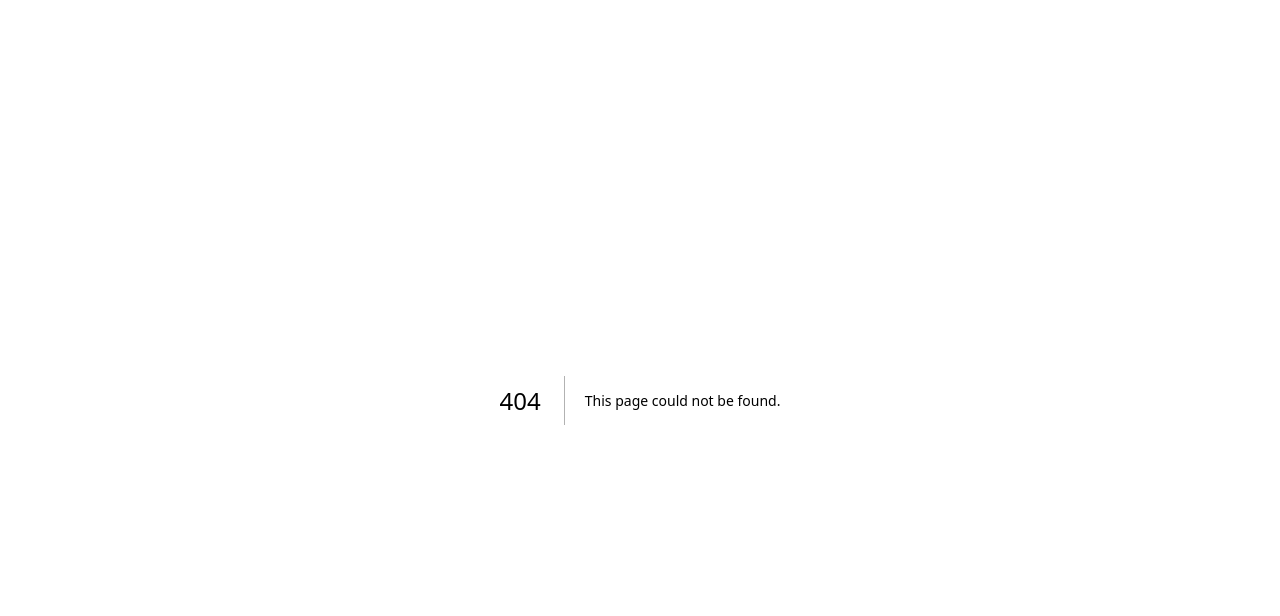
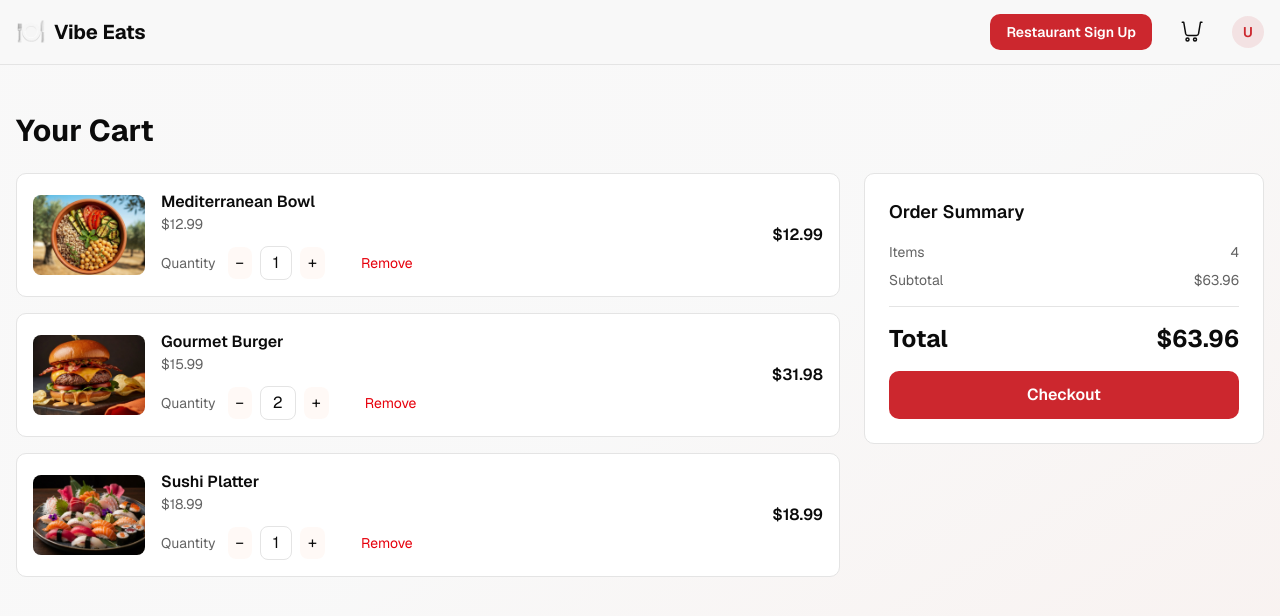
Before and after one commit to SagnikSaha01/CSC510-002-4, a Next.js app in the folder proj2/frontend/: page /cart in a window 1280 px wide. Before the commit this address had no page. Shown: the top 616 px of the page. Built offline with nearby package versions, Linux system fonts and the light colour scheme.

Commit message:
implementation of frontend for shopping cart

```diff
--- /dev/null
+++ b/proj2/frontend/app/cart/page.tsx
@@ -0,0 +1,118 @@
+"use client"
+
+import { useState, useMemo } from "react"
+import Header from "@/components/header"
+
+interface CartItem {
+  id: number
+  title: string
+  price: number
+  image?: string
+  quantity: number
+}
+
+const mockCart: CartItem[] = [
+  { id: 1, title: "Mediterranean Bowl", price: 12.99, image: "/mediterranean-bowl-healthy-food.jpg", quantity: 1 },
+  { id: 2, title: "Gourmet Burger", price: 15.99, image: "/gourmet-burger.jpg", quantity: 2 },
+  { id: 3, title: "Sushi Platter", price: 18.99, image: "/sushi-platter.jpg", quantity: 1 },
+]
+
+export default function CartPage() {
+  const [items, setItems] = useState<CartItem[]>(mockCart)
+
+  const updateQuantity = (id: number, qty: number) => {
+    setItems((prev) => prev.map((it) => (it.id === id ? { ...it, quantity: Math.max(1, qty) } : it)))
+  }
+
+  const removeItem = (id: number) => setItems((prev) => prev.filter((it) => it.id !== id))
+
+  const total = useMemo(() => items.reduce((sum, it) => sum + it.price * it.quantity, 0), [items])
+
+  return (
+    <main className="min-h-screen bg-gradient-to-br from-background via-background to-accent/5">
+      <Header />
+
+      <div className="container mx-auto px-4 py-12">
+        <h1 className="text-3xl font-bold text-foreground mb-6">Your Cart</h1>
+
+        {items.length === 0 ? (
+          <div className="p-8 bg-card rounded-lg border border-border text-center">
+            <p className="text-muted-foreground mb-4">Your cart is empty.</p>
+            <p className="text-sm text-muted-foreground">Add some tasty items from recommendations!</p>
+          </div>
+        ) : (
+          <div className="grid grid-cols-1 lg:grid-cols-3 gap-6">
+            <div className="lg:col-span-2 space-y-4">
+              {items.map((item) => (
+                <div key={item.id} className="flex items-center gap-4 p-4 bg-card rounded-lg border border-border">
+                  <div className="w-28 h-20 bg-muted rounded-md overflow-hidden flex-shrink-0">
+                    <img src={item.image || "/placeholder.svg"} alt={item.title} className="w-full h-full object-cover" />
+                  </div>
+
+                  <div className="flex-1">
+                    <h3 className="font-semibold text-foreground">{item.title}</h3>
+                    <p className="text-sm text-muted-foreground">${item.price.toFixed(2)}</p>
+
+                    <div className="mt-3 flex items-center gap-3">
+                      <label className="text-sm text-muted-foreground">Quantity</label>
+                      <div className="flex items-center gap-2">
+                        <button
+                          onClick={() => updateQuantity(item.id, item.quantity - 1)}
+                          className="px-2 py-1 bg-secondary/5 rounded-md"
+                        >
+                          −
+                        </button>
+                        <div className="px-3 py-1 border rounded-md">{item.quantity}</div>
+                        <button
+                          onClick={() => updateQuantity(item.id, item.quantity + 1)}
+                          className="px-2 py-1 bg-secondary/5 rounded-md"
+                        >
+                          +
+                        </button>
+                      </div>
+
+                      <button
+                        onClick={() => removeItem(item.id)}
+                        className="ml-6 text-sm text-destructive hover:underline"
+                      >
+                        Remove
+                      </button>
+                    </div>
+                  </div>
+
+                  <div className="text-right">
+                    <div className="font-semibold text-foreground">${(item.price * item.quantity).toFixed(2)}</div>
+                  </div>
+                </div>
+              ))}
+            </div>
+
+            <aside className="p-6 bg-card rounded-lg border border-border h-fit">
+              <h2 className="text-lg font-semibold text-foreground mb-4">Order Summary</h2>
+              <div className="flex items-center justify-between text-sm text-muted-foreground mb-2">
+                <span>Items</span>
+                <span>{items.reduce((c, it) => c + it.quantity, 0)}</span>
+              </div>
+
+              <div className="flex items-center justify-between text-sm text-muted-foreground mb-4">
+                <span>Subtotal</span>
+                <span>${total.toFixed(2)}</span>
+              </div>
+
+              <div className="border-t border-border pt-4">
+                <div className="flex items-center justify-between text-2xl font-bold text-foreground mb-4">
+                  <span>Total</span>
+                  <span>${total.toFixed(2)}</span>
+                </div>
+
+                <button className="w-full px-4 py-3 bg-primary text-primary-foreground rounded-lg font-semibold hover:bg-primary/90 transition-colors">
+                  Checkout
+                </button>
+              </div>
+            </aside>
+          </div>
+        )}
+      </div>
+    </main>
+  )
+}
--- a/proj2/frontend/components/header.tsx
+++ b/proj2/frontend/components/header.tsx
@@ -1,6 +1,35 @@
+"use client"
+
 import Link from "next/link"
+import { useEffect, useState } from "react"
 
 export default function Header() {
+  const [count, setCount] = useState(0)
+
+  const getCartCount = () => {
+    try {
+      const raw = localStorage.getItem("cart")
+      if (!raw) return 0
+      const items = JSON.parse(raw)
+      if (!Array.isArray(items)) return 0
+      return items.reduce((s: number, it: any) => s + (Number(it.quantity) || 1), 0)
+    } catch (e) {
+      return 0
+    }
+  }
+
+  useEffect(() => {
+    // initialize
+    setCount(getCartCount())
+
+    // update when other tabs/windows change localStorage
+    const handler = () => setCount(getCartCount())
+    window.addEventListener("storage", handler)
+
+    // cleanup
+    return () => window.removeEventListener("storage", handler)
+  }, [])
+
   return (
     <header className="sticky top-0 z-50 bg-background/80 backdrop-blur-md border-b border-border">
       <div className="container mx-auto px-4 py-3 flex items-center justify-between">
@@ -16,6 +45,19 @@ export default function Header() {
           >
             Restaurant Sign Up
           </Link>
+
+          <Link href="/cart" className="relative inline-flex items-center px-3 py-2 rounded-lg hover:opacity-90 transition-opacity" aria-label="View cart">
+            <svg xmlns="http://www.w3.org/2000/svg" className="w-6 h-6 text-foreground" viewBox="0 0 24 24" fill="none" stroke="currentColor" strokeWidth={1.5}>
+              <path strokeLinecap="round" strokeLinejoin="round" d="M2.25 2.25h1.5l1.9 11.4a2.25 2.25 0 0 0 2.22 1.8h8.46a2.25 2.25 0 0 0 2.22-1.8l1.9-11.4h1.5" />
+              <path strokeLinecap="round" strokeLinejoin="round" d="M16.5 19.5a1.5 1.5 0 11-3 0 1.5 1.5 0 013 0zM9 19.5a1.5 1.5 0 11-3 0 1.5 1.5 0 013 0z" />
+            </svg>
+            {count > 0 && (
+              <span className="absolute -top-1 -right-1 inline-flex items-center justify-center px-2 py-1 text-xs font-semibold leading-none text-white bg-destructive rounded-full">
+                {count}
+              </span>
+            )}
+          </Link>
+
           <div className="w-8 h-8 rounded-full bg-primary/10 flex items-center justify-center">
             <span className="text-sm font-semibold text-primary">U</span>
           </div>
--- a/proj2/frontend/components/recommendation-card.tsx
+++ b/proj2/frontend/components/recommendation-card.tsx
@@ -77,8 +77,11 @@ export default function RecommendationCard({
         {/* Footer */}
         <div className="flex items-center justify-between">
           <span className="text-2xl font-bold text-primary">${price.toFixed(2)}</span>
-          <button className="px-4 py-2 bg-primary text-primary-foreground rounded-lg font-semibold hover:bg-primary/90 transition-colors">
-            Order
+          <button
+            className="px-4 py-2 bg-primary text-primary-foreground rounded-lg font-semibold hover:bg-primary/90 transition-colors"
+            aria-label={`Add ${title} to cart`}
+          >
+            Add to cart
           </button>
         </div>
       </div>
```
